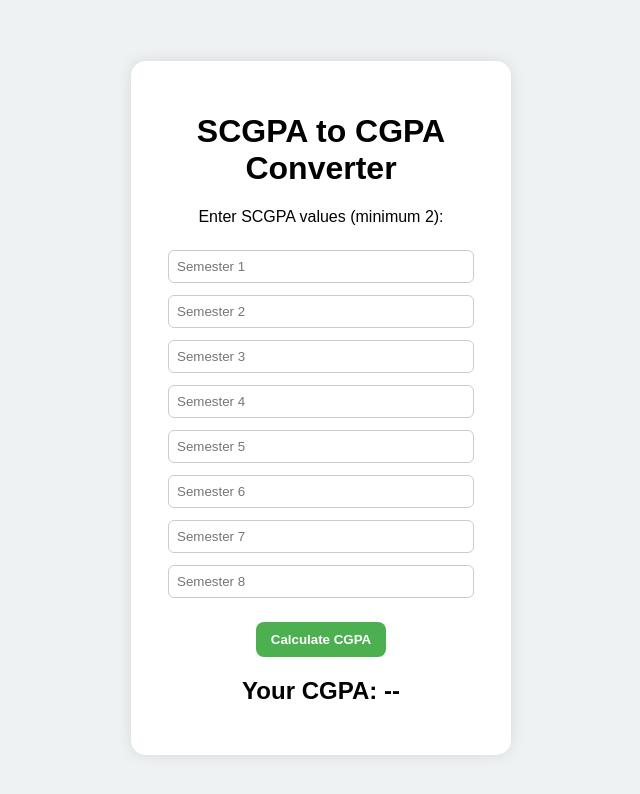
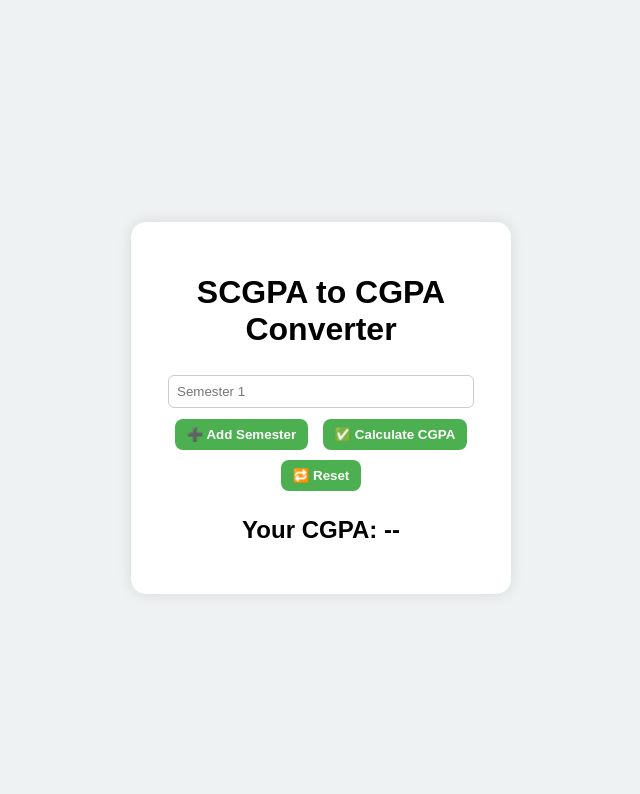
Before and after one commit to PavanRameshMalthi/CGPA-CONVETER, a plain HTML site: page index.html in a window 1280 px wide. Shown: the whole page, without its empty margins (319-959 px from the left). Drawn offline with Linux system fonts and the light colour scheme.

Commit message:
Refactor input handling and update button styles in CGPA converter

```diff
--- a/index.html
+++ b/index.html
@@ -8,22 +8,34 @@
 <body>
     <div class="container">
         <h1>SCGPA to CGPA Converter</h1>
-        <form id="cgpaForm">
-            <label>Enter SCGPA values (minimum 2):</label><br><br>
+
+        <div id="inputs">
+            <!-- Start with only 1 semester input -->
             <input type="number" step="0.01" placeholder="Semester 1" class="scgpa"><br>
-            <input type="number" step="0.01" placeholder="Semester 2" class="scgpa"><br>
-            <input type="number" step="0.01" placeholder="Semester 3" class="scgpa"><br>
-            <input type="number" step="0.01" placeholder="Semester 4" class="scgpa"><br>
-            <input type="number" step="0.01" placeholder="Semester 5" class="scgpa"><br>
-            <input type="number" step="0.01" placeholder="Semester 6" class="scgpa"><br>
-            <input type="number" step="0.01" placeholder="Semester 7" class="scgpa"><br>
-            <input type="number" step="0.01" placeholder="Semester 8" class="scgpa"><br><br>
-            <button type="button" onclick="calculateCGPA()">Calculate CGPA</button>
-        </form>
+        </div>
+
+        <button onclick="addSemester()">➕ Add Semester</button>
+        <button onclick="calculateCGPA()">✅ Calculate CGPA</button>
+        <button onclick="resetForm()">🔁 Reset</button>
+
         <h2 id="result">Your CGPA: --</h2>
     </div>
 
     <script>
+        let semesterCount = 1;
+
+        function addSemester() {
+            semesterCount++;
+            const inputDiv = document.getElementById("inputs");
+            const newInput = document.createElement("input");
+            newInput.type = "number";
+            newInput.step = "0.01";
+            newInput.placeholder = `Semester ${semesterCount}`;
+            newInput.className = "scgpa";
+            inputDiv.appendChild(newInput);
+            inputDiv.appendChild(document.createElement("br"));
+        }
+
         function calculateCGPA() {
             const inputs = document.querySelectorAll('.scgpa');
             let total = 0;
@@ -37,14 +49,23 @@
                 }
             });
 
-            if (count < 2) {
-                alert("Please enter at least 2 SCGPA values.");
+            if (count < 1) {
+                alert("Please enter at least 1 SCGPA value.");
                 return;
             }
 
             const cgpa = total / count;
             document.getElementById('result').innerText = "Your CGPA: " + cgpa.toFixed(2);
         }
+
+        function resetForm() {
+            const inputDiv = document.getElementById("inputs");
+            inputDiv.innerHTML = `
+                <input type="number" step="0.01" placeholder="Semester 1" class="scgpa"><br>
+            `;
+            semesterCount = 1;
+            document.getElementById('result').innerText = "Your CGPA: --";
+        }
     </script>
 </body>
 </html>
--- a/style.css
+++ b/style.css
@@ -25,7 +25,8 @@ input {
 }
 
 button {
-    padding: 10px 15px;
+    padding: 8px 12px;
+    margin: 5px;
     background-color: #4CAF50;
     color: white;
     border: none;
```
